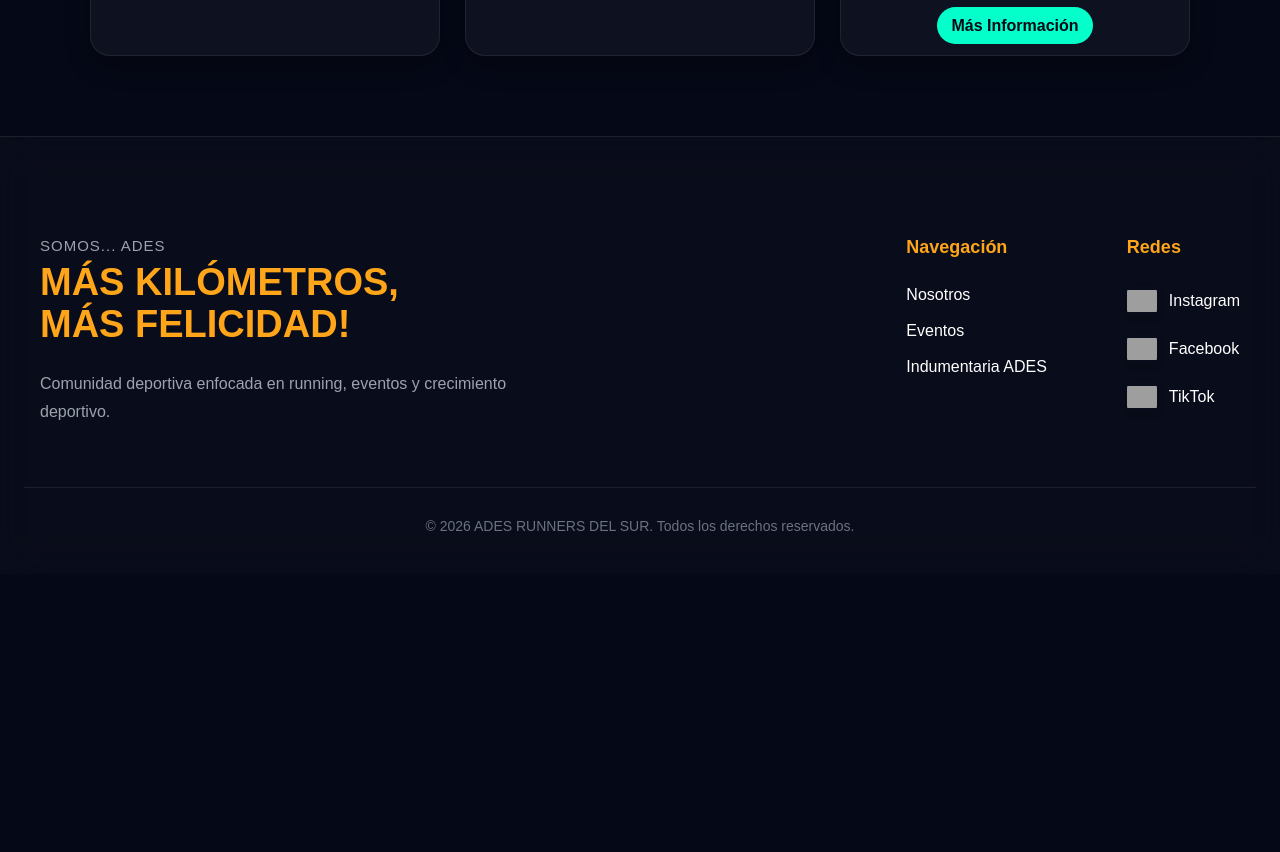
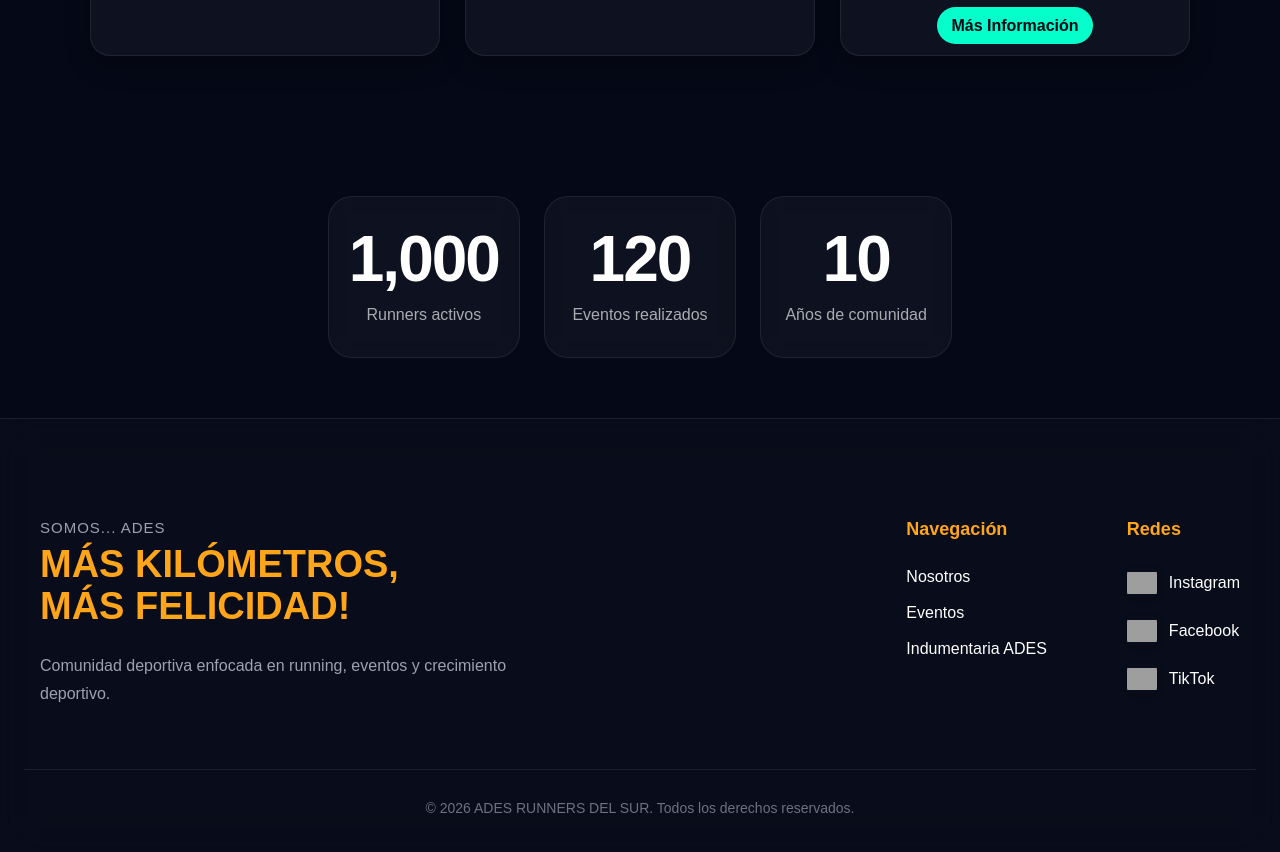
Before and after one commit to ReneGarcia123/ADES-RUNNERS-WEB, a React (Vite) app: page / in a window 1280 px wide. Shown: the part 2020-2872 px from the top of the page. Before the commit the page ends 2594 px from the top, so only its background shows below. Built offline with nearby package versions, Linux system fonts and the light colour scheme; grey boxes are pictures that could not be loaded.

Commit message:
AGREGADO CONTADOR

```diff
--- a/index.html
+++ b/index.html
@@ -1,5 +1,5 @@
 <!doctype html>
-<html lang="en">
+<html lang="es">
   <head>
     <meta charset="UTF-8" />
     <link rel="icon" type="image/svg+xml" href="/favicon.svg" />
--- a/package.json
+++ b/package.json
@@ -10,6 +10,7 @@
     "preview": "vite preview"
   },
   "dependencies": {
+    "motion": "^12.40.0",
     "react": "^19.2.6",
     "react-dom": "^19.2.6",
     "react-icons": "^5.6.0",
--- /dev/null
+++ b/src/components/CountUp/CountUp.css
@@ -0,0 +1,117 @@
+.countup-card {
+  display: flex;
+  flex-direction: column;
+  align-items: center;
+  justify-content: center;
+
+  padding: 30px 20px;
+  border-radius: 24px;
+
+  background: rgba(255, 255, 255, 0.04);
+  border: 1px solid rgba(255, 255, 255, 0.08);
+
+  backdrop-filter: blur(12px);
+
+  transition: all 0.35s ease;
+
+  position: relative;
+  overflow: hidden;
+}
+
+/* HOVER */
+.countup-card:hover {
+  transform: translateY(-6px);
+
+  border-color: rgba(0, 255, 200, 0.35);
+
+  box-shadow:
+    0 15px 40px rgba(0, 0, 0, 0.4),
+    0 0 25px rgba(0, 255, 200, 0.15);
+}
+
+/* GLOW */
+.countup-card::before {
+  content: "";
+
+  position: absolute;
+  inset: 0;
+
+  background: radial-gradient(
+    circle at 120% 50%,
+    rgba(0, 255, 200, 0.18),
+    transparent 70%
+  );
+
+  opacity: 0;
+
+  transition: opacity 0.35s ease;
+
+  pointer-events: none;
+}
+
+.countup-card:hover::before {
+  opacity: 1;
+}
+
+/* NUMBER */
+.countup-number {
+  font-size: 64px;
+  font-weight: 800;
+  line-height: 1;
+
+  color: white;
+
+  margin-bottom: 12px;
+
+  letter-spacing: -2px;
+
+  position: relative;
+  z-index: 2;
+}
+
+/* LABEL */
+.countup-label {
+  font-size: 16px;
+
+  color: rgba(255, 255, 255, 0.65);
+
+  text-align: center;
+
+  max-width: 240px;
+
+  line-height: 1.5;
+
+  position: relative;
+  z-index: 2;
+}
+
+/* GRID */
+.stats-grid {
+  display: grid;
+
+  grid-template-columns: repeat(3, 1fr);
+
+  gap: 24px;
+
+  max-width: 1100px;
+
+  margin: 0 auto;
+
+  padding: 60px 20px;
+}
+
+/* RESPONSIVE */
+@media (max-width: 768px) {
+
+  .stats-grid {
+    grid-template-columns: 1fr;
+  }
+
+  .countup-number {
+    font-size: 42px;
+  }
+
+  .countup-label {
+    font-size: 14px;
+  }
+}
--- /dev/null
+++ b/src/components/CountUp/CountUp.jsx
@@ -0,0 +1,114 @@
+import {
+  useInView,
+  useMotionValue,
+  useSpring,
+} from "framer-motion";
+
+import {
+  useCallback,
+  useEffect,
+  useRef,
+} from "react";
+
+import "./CountUp.css";
+
+export default function CountUp({
+  value,
+  label,
+  from = 0,
+  direction = "up",
+  delay = 0,
+  duration = 2,
+}) {
+
+  const ref = useRef(null);
+
+  const motionValue = useMotionValue(
+    direction === "down"
+      ? value
+      : from
+  );
+
+  const springValue = useSpring(
+    motionValue
+  );
+
+  const isInView = useInView(ref, {
+    once: true,
+  });
+
+  const formatValue = useCallback(
+    (latest) => {
+
+      return Intl.NumberFormat(
+        "en-US"
+      ).format(
+        latest.toFixed(0)
+      );
+
+    },
+    []
+  );
+
+  useEffect(() => {
+
+    if (isInView) {
+
+      const timeout = setTimeout(() => {
+
+        motionValue.set(
+          direction === "down"
+            ? from
+            : value
+        );
+
+      }, delay * 1000);
+
+      return () => clearTimeout(timeout);
+    }
+
+  }, [
+    isInView,
+    motionValue,
+    direction,
+    from,
+    value,
+    delay,
+  ]);
+
+  useEffect(() => {
+
+    const unsubscribe = springValue.on(
+      "change",
+      (latest) => {
+
+        if (ref.current) {
+
+          ref.current.textContent =
+            formatValue(latest);
+
+        }
+      }
+    );
+
+    return () => unsubscribe();
+
+  }, [springValue, formatValue]);
+
+  return (
+
+    <article className="countup-card">
+
+      <span
+        className="countup-number"
+        ref={ref}
+      />
+
+      <p className="countup-label">
+        {label}
+      </p>
+
+    </article>
+
+  );
+}
--- /dev/null
+++ b/src/components/CountUp/statsData.js
@@ -0,0 +1,16 @@
+const statsData = [
+  {
+    value: 1000,
+    label: "Runners activos",
+  },
+  {
+    value: 120,
+    label: "Eventos realizados",
+  },
+  {
+    value: 10,
+    label: "Años de comunidad",
+  },
+];
+
+export default statsData;
--- a/src/pages/home/Home.jsx
+++ b/src/pages/home/Home.jsx
@@ -2,6 +2,8 @@ import Hero from "../../components/Hero/Hero.jsx";
 import Features from "../../components/Features/Features.jsx"
 import EventsSection from "../../components/Events/EventsSection.jsx";
 import "./Home.css";
+import CountUp from "../../components/CountUp/CountUp.jsx";
+import statsData from "../../components/CountUp/statsData.js";
 
 function Home() {
   return (
@@ -9,6 +11,15 @@ function Home() {
       <Hero />
       <Features/>
       <EventsSection/>
+      <section className="stats-grid">
+        {statsData.map((item, index) => (
+          <CountUp
+            key={index}
+            value={item.value}
+            label={item.label}
+          />
+        ))}
+      </section>
     </main>
   );
 }
```
Also changed, not shown: 1 other file (tests, documents, lock files or other folders).
